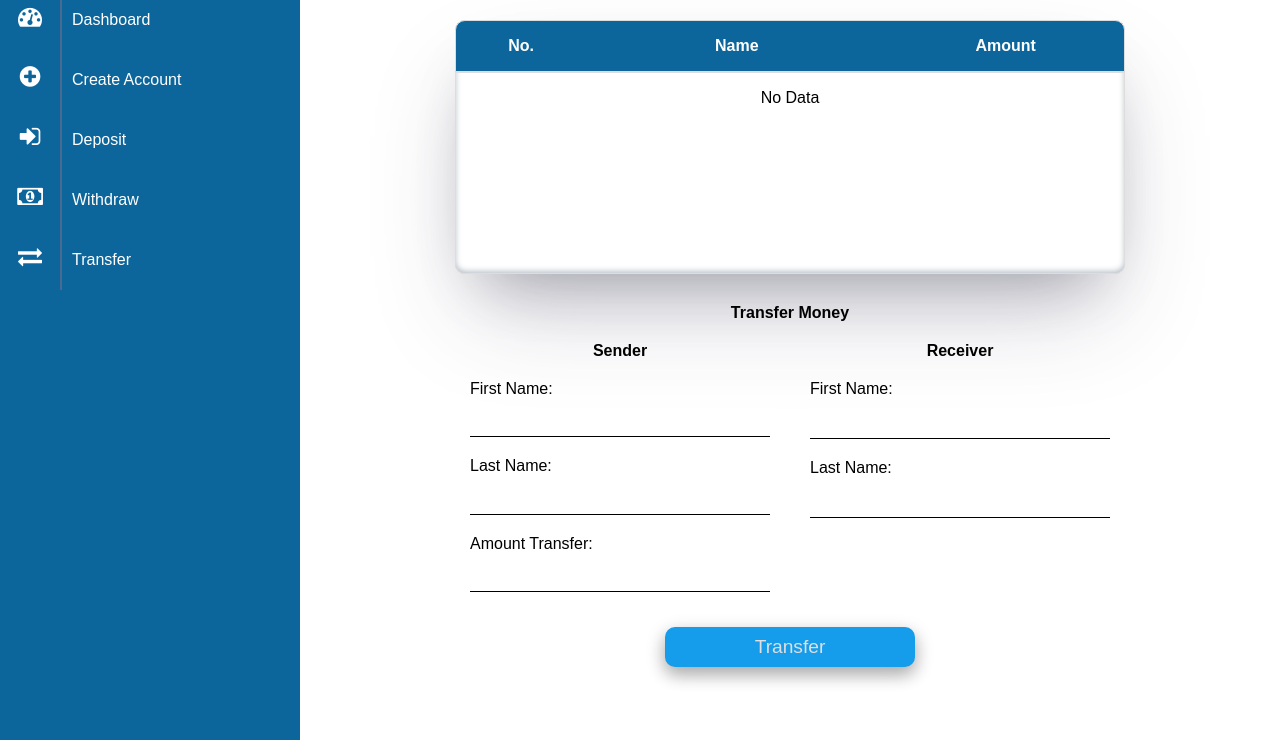
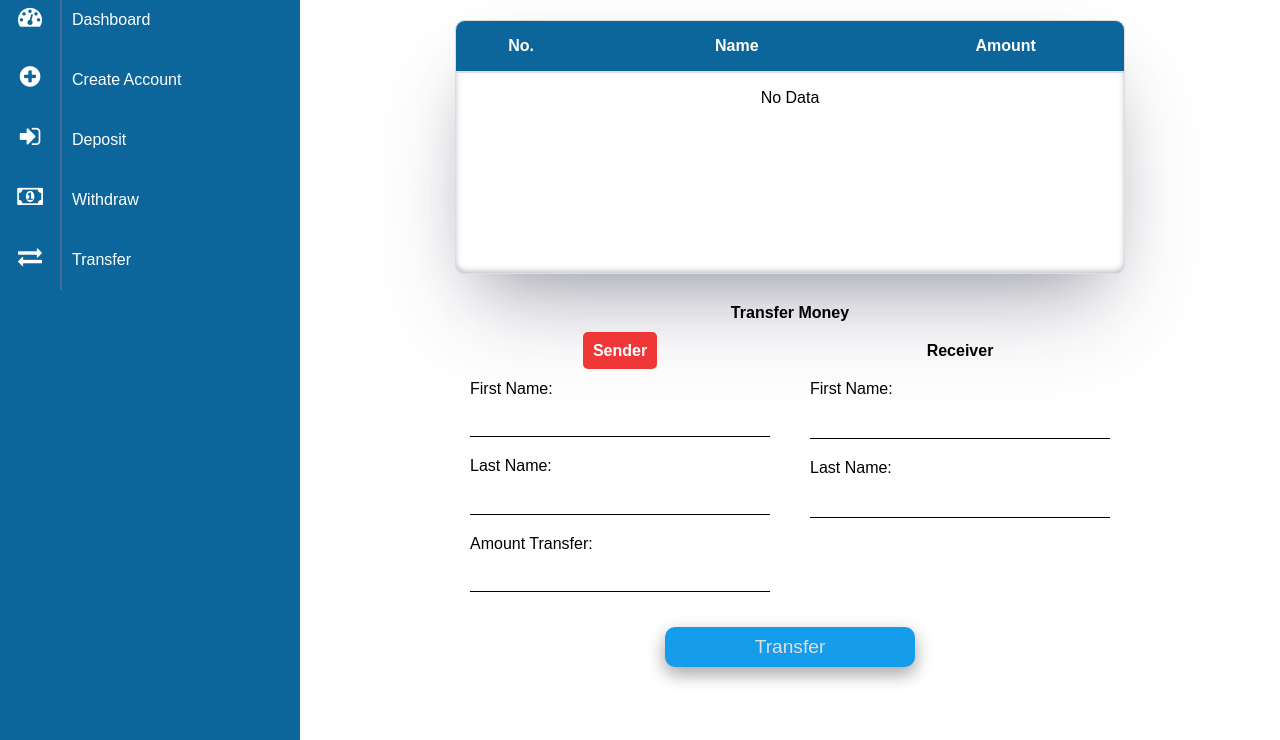
Before and after one commit to rjcabalda/BankApp, a plain HTML site: page transfer.html in a window 1280 px wide. Shown: the part 70-810 px from the top of the page. Drawn offline with Linux system fonts and the light colour scheme.

Commit message:
Fixing bugs and cleaning

```diff
--- a/style.css
+++ b/style.css
@@ -398,6 +398,7 @@ tbody {
 .transferFocus, .transfer_form .title strong:active{
 
     background: rgb(240, 55, 55);
+    color: #fff;
 
 }
  .sender{
--- a/transaction.js
+++ b/transaction.js
@@ -307,6 +307,7 @@ if (withdrawRow) {
 }
 if (transferRow) {
     let elements = transferForm.elements;
+    transferFocus[0]?.classList.add('transferFocus');
     for (const row of transferRow) {
         row.addEventListener('click', function () {
             let fullname = row?.children[1]?.innerHTML;
```
